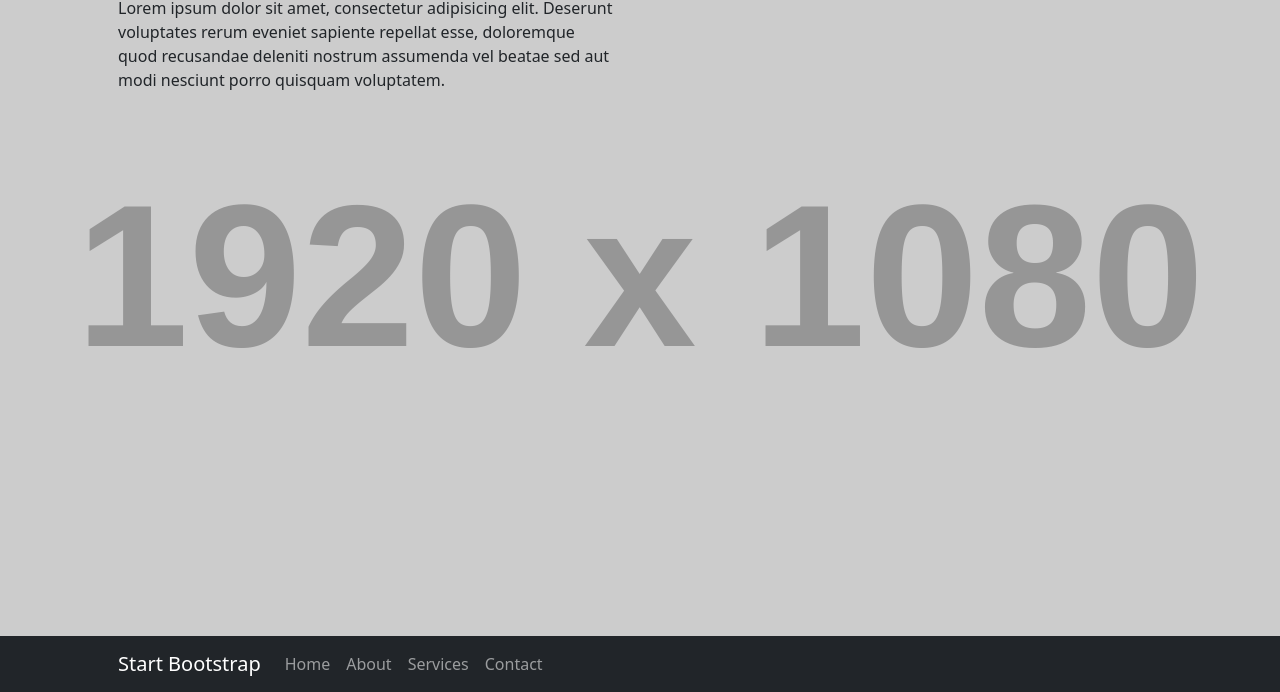
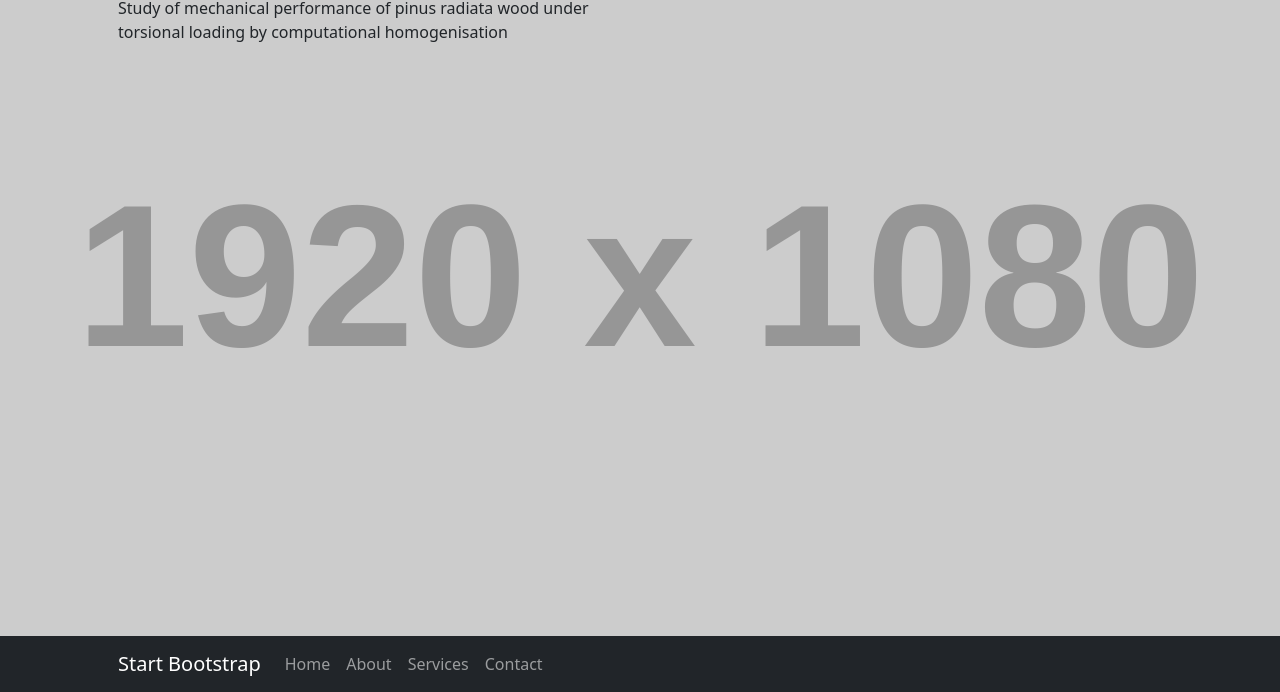
Before and after one commit to josftx/josftx.github.io, a plain HTML site: page index.html in a window 1280 px wide. Shown: the part 108-800 px from the top of the page. Drawn offline with nearby package versions, Linux system fonts and the light colour scheme; placeholder pictures from the web are drawn by us.

Commit message:
Update index.html

```diff
--- a/index.html
+++ b/index.html
@@ -5,10 +5,8 @@
         <meta name="viewport" content="width=device-width, initial-scale=1, shrink-to-fit=no" />
         <meta name="description" content="" />
         <meta name="author" content="" />
-        <title>The Big Picture - Start Bootstrap Template</title>
-        <!-- Favicon-->
-        <link rel="icon" type="image/x-icon" href="assets/favicon.ico" />
-        <!-- Core theme CSS (includes Bootstrap)-->
+        <title>Study of mechanical performance of pinus radiata wood under torsional loading by computational homogenisation </title>
+       <!-- Core theme CSS (includes Bootstrap)-->
         <link href="css/styles.css" rel="stylesheet" />
     </head>
     <body>
@@ -33,7 +31,8 @@
                 <div class="row gx-4 gx-lg-5">
                     <div class="col-lg-6">
                         <h1 class="mt-5">The Big Picture</h1>
-                        <p>Lorem ipsum dolor sit amet, consectetur adipisicing elit. Deserunt voluptates rerum eveniet sapiente repellat esse, doloremque quod recusandae deleniti nostrum assumenda vel beatae sed aut modi nesciunt porro quisquam voluptatem.</p>
+                        <p>Study of mechanical performance of pinus radiata wood under torsional loading by computational homogenisation
+</p>
                     </div>
                 </div>
             </div>
```
